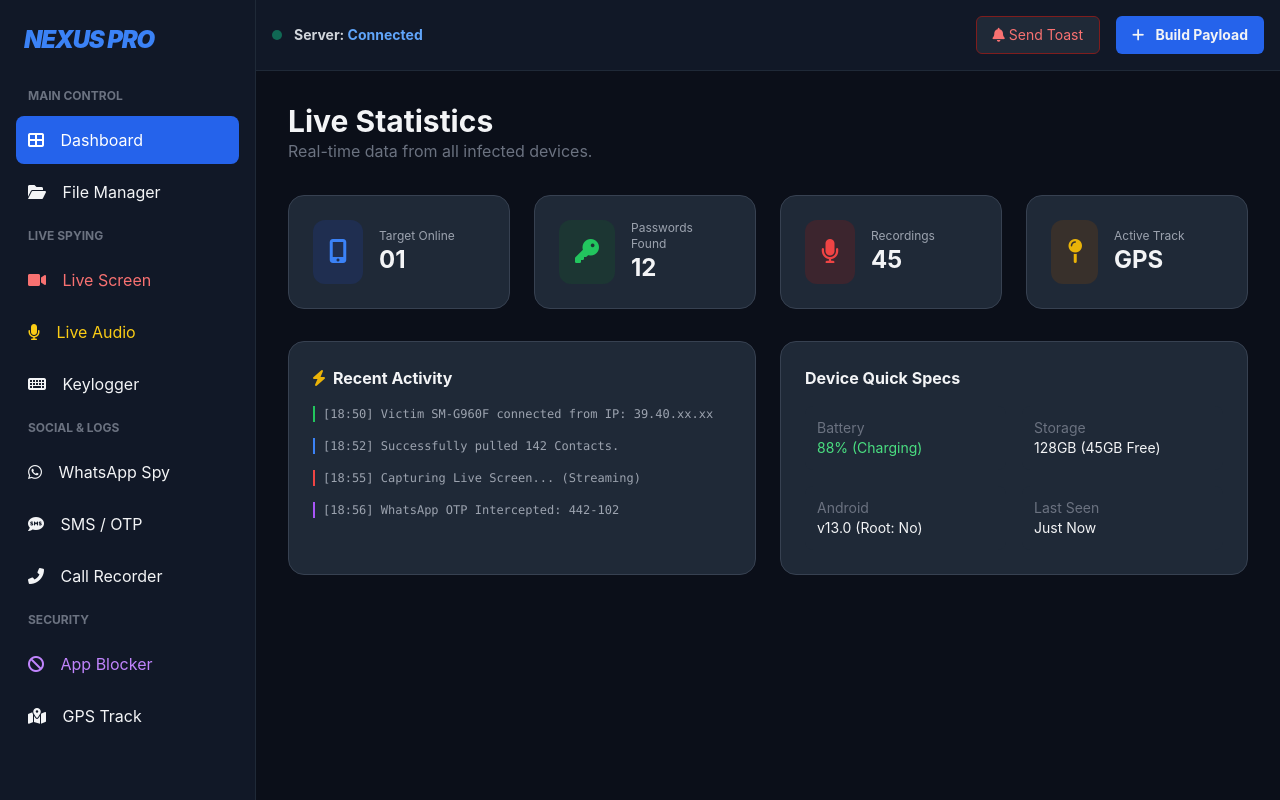
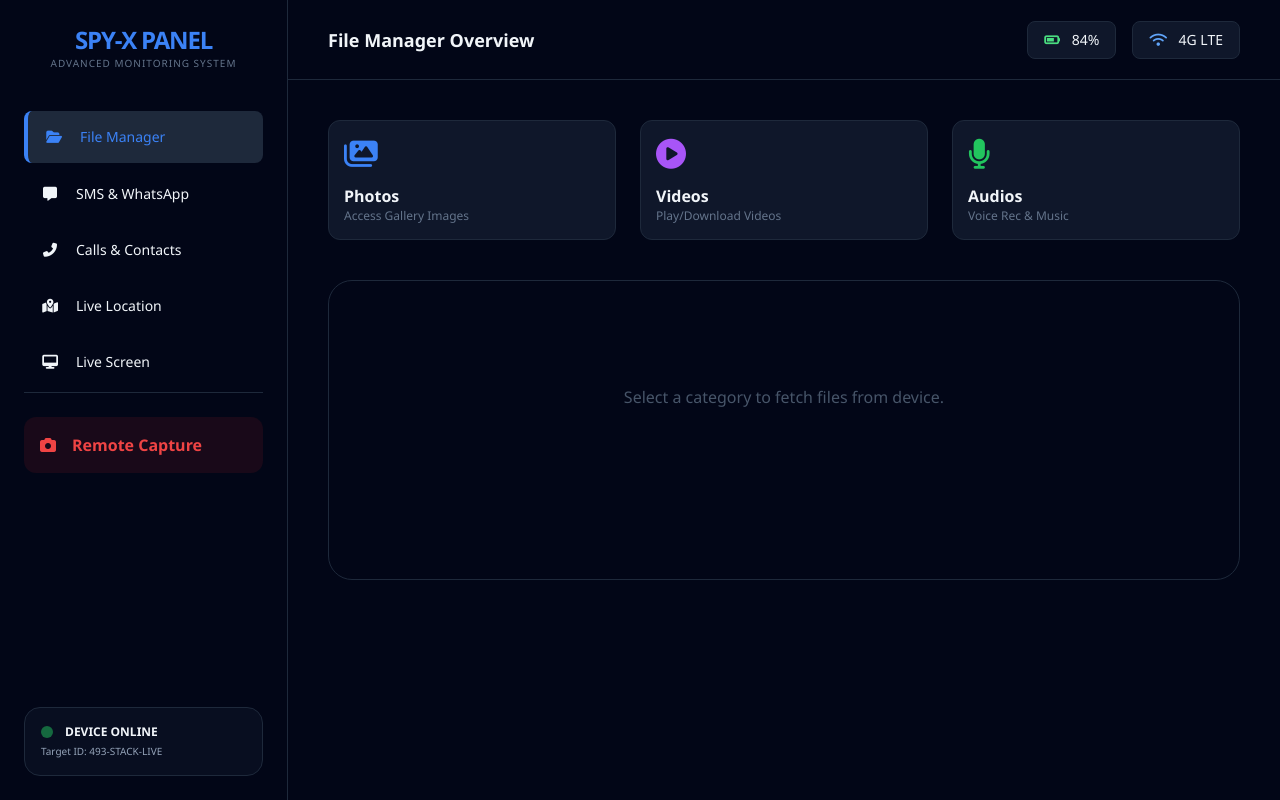
Before and after one commit to muhammadmehboob493-stack/Spy-, a website: page index.html in a window 1280 px wide. Drawn offline with nearby package versions, Linux system fonts and the light colour scheme.

Commit message:
Update index.html

```diff
--- a/index.html
+++ b/index.html
@@ -3,134 +3,191 @@
 <head>
     <meta charset="UTF-8">
     <meta name="viewport" content="width=device-width, initial-scale=1.0">
-    <title>NEXUS RAT | Ultimate Admin</title>
+    <title>ULTRA SPY DASHBOARD - FINAL UPDATE</title>
     <script src="https://cdn.tailwindcss.com"></script>
-    <link rel="stylesheet" href="https://cdnjs.cloudflare.com/ajax/libs/font-awesome/6.0.0/css/all.min.css">
+    <link rel="stylesheet" href="https://cdnjs.cloudflare.com/ajax/libs/font-awesome/6.4.0/css/all.min.css">
     <style>
-        body { background-color: #0b0f19; color: #f3f4f6; font-family: 'Inter', sans-serif; overflow: hidden; }
-        .sidebar { background: #111827; border-right: 1px solid #1f2937; }
-        .card { background: #1f2937; border: 1px solid #374151; transition: 0.3s; cursor: pointer; }
-        .card:hover { border-color: #3b82f6; transform: translateY(-2px); }
-        .status-dot { height: 10px; width: 10px; background-color: #10b981; border-radius: 50%; display: inline-block; }
-        ::-webkit-scrollbar { width: 5px; }
-        ::-webkit-scrollbar-thumb { background: #374151; border-radius: 10px; }
+        body { background-color: #020617; color: #f1f5f9; font-family: 'Segoe UI', sans-serif; overflow: hidden; }
+        .sidebar-btn { transition: 0.3s; border-radius: 8px; margin-bottom: 5px; }
+        .sidebar-btn:hover { background: #1e293b; color: #3b82f6; }
+        .active-tab { background: #1e293b; color: #3b82f6; border-left: 4px solid #3b82f6; }
+        .section-card { display: none; animation: fadeIn 0.4s ease-in-out; }
+        .visible { display: block; }
+        @keyframes fadeIn { from { opacity: 0; transform: translateY(10px); } to { opacity: 1; transform: translateY(0); } }
+        .media-container { background: #0f172a; border: 1px solid #1e293b; border-radius: 12px; padding: 15px; }
     </style>
 </head>
-<body class="flex h-screen">
+<body class="flex h-screen w-screen">
 
-    <div class="sidebar w-64 flex-shrink-0 flex flex-col">
-        <div class="p-6 text-2xl font-black text-blue-500 italic tracking-tighter">NEXUS PRO</div>
-        <nav class="flex-1 px-4 space-y-1 overflow-y-auto">
-            <p class="text-xs text-gray-500 font-bold px-3 py-2 uppercase">Main Control</p>
-            <a href="#" class="block p-3 rounded-lg bg-blue-600 text-white"><i class="fas fa-th-large mr-3"></i> Dashboard</a>
-            <a href="#" class="block p-3 rounded-lg hover:bg-gray-800"><i class="fas fa-folder-open mr-3"></i> File Manager</a>
-
-            <p class="text-xs text-gray-500 font-bold px-3 py-2 mt-4 uppercase">Live Spying</p>
-            <a href="#" class="block p-3 rounded-lg hover:bg-gray-800 text-red-400"><i class="fas fa-video mr-3"></i> Live Screen</a>
-            <a href="#" class="block p-3 rounded-lg hover:bg-gray-800 text-yellow-400"><i class="fas fa-microphone mr-3"></i> Live Audio</a>
-            <a href="#" class="block p-3 rounded-lg hover:bg-gray-800"><i class="fas fa-keyboard mr-3"></i> Keylogger</a>
-
-            <p class="text-xs text-gray-500 font-bold px-3 py-2 mt-4 uppercase">Social & Logs</p>
-            <a href="#" class="block p-3 rounded-lg hover:bg-gray-800"><i class="fab fa-whatsapp mr-3"></i> WhatsApp Spy</a>
-            <a href="#" class="block p-3 rounded-lg hover:bg-gray-800"><i class="fas fa-sms mr-3"></i> SMS / OTP</a>
-            <a href="#" class="block p-3 rounded-lg hover:bg-gray-800"><i class="fas fa-phone-alt mr-3"></i> Call Recorder</a>
-
-            <p class="text-xs text-gray-500 font-bold px-3 py-2 mt-4 uppercase">Security</p>
-            <a href="#" class="block p-3 rounded-lg hover:bg-gray-800 text-purple-400"><i class="fas fa-ban mr-3"></i> App Blocker</a>
-            <a href="#" class="block p-3 rounded-lg hover:bg-gray-800"><i class="fas fa-map-marked-alt mr-3"></i> GPS Track</a>
-        </nav>
+    <div class="w-72 bg-slate-950 border-r border-slate-800 flex flex-col p-6">
+        <div class="mb-10 text-center">
+            <h1 class="text-2xl font-black text-blue-500 tracking-tighter">SPY-X PANEL</h1>
+            <p class="text-[10px] text-slate-500 uppercase tracking-widest">Advanced Monitoring System</p>
         </div>
 
-    <div class="flex-1 flex flex-col">
-        <header class="bg-gray-900 border-b border-gray-800 p-4 flex justify-between items-center">
+        <nav class="flex-1 space-y-1">
+            <button onclick="switchTab('files')" id="tab-files" class="sidebar-btn active-tab w-full flex items-center gap-4 p-4 text-sm font-medium">
+                <i class="fas fa-folder-open w-5"></i> File Manager
+            </button>
+            <button onclick="switchTab('comms')" id="tab-comms" class="sidebar-btn w-full flex items-center gap-4 p-4 text-sm font-medium">
+                <i class="fas fa-comment-alt w-5"></i> SMS & WhatsApp
+            </button>
+            <button onclick="switchTab('calls')" id="tab-calls" class="sidebar-btn w-full flex items-center gap-4 p-4 text-sm font-medium">
+                <i class="fas fa-phone-alt w-5"></i> Calls & Contacts
+            </button>
+            <button onclick="switchTab('location')" id="tab-location" class="sidebar-btn w-full flex items-center gap-4 p-4 text-sm font-medium">
+                <i class="fas fa-map-marked-alt w-5"></i> Live Location
+            </button>
+            <button onclick="switchTab('screen')" id="tab-screen" class="sidebar-btn w-full flex items-center gap-4 p-4 text-sm font-medium">
+                <i class="fas fa-desktop w-5"></i> Live Screen
+            </button>
+
+            <div class="pt-6 mt-6 border-t border-slate-800">
+                <button onclick="sendCommand('camera')" class="w-full bg-red-600/10 text-red-500 hover:bg-red-600 hover:text-white p-4 rounded-xl flex items-center gap-4 transition font-bold">
+                    <i class="fas fa-camera"></i> Remote Capture
+                </button>
+            </div>
+        </nav>
+
+        <div class="mt-auto p-4 bg-slate-900/50 rounded-2xl border border-slate-800">
             <div class="flex items-center gap-3">
-                <span class="status-dot animate-pulse"></span>
-                <span class="text-sm font-bold text-gray-300">Server: <span class="text-blue-400">Connected</span></span>
+                <div class="h-3 w-3 bg-green-500 rounded-full animate-pulse"></div>
+                <span class="text-xs font-bold uppercase">Device Online</span>
             </div>
+            <p class="text-[10px] text-slate-400 mt-1">Target ID: 493-STACK-LIVE</p>
+        </div>
+    </div>
+
+    <div class="flex-1 flex flex-col overflow-hidden bg-[#020617]">
+
+        <header class="h-20 border-b border-slate-800 flex items-center justify-between px-10">
+            <div id="status-text" class="font-semibold text-lg">File Manager Overview</div>
             <div class="flex gap-4">
-                <button onclick="alert('Sending Alert to Victim...')" class="bg-gray-800 px-4 py-2 rounded-md text-sm hover:bg-red-900 text-red-400 border border-red-900">
-                    <i class="fas fa-bell"></i> Send Toast
-                </button>
-                <button onclick="generatePayload()" class="bg-blue-600 px-4 py-2 rounded-md font-bold text-sm hover:bg-blue-700">
-                    <i class="fas fa-plus mr-2"></i> Build Payload
-                </button>
+                <div class="bg-slate-900 px-4 py-2 rounded-lg text-sm border border-slate-800"><i class="fas fa-battery-three-quarters text-green-400 mr-2"></i> 84%</div>
+                <div class="bg-slate-900 px-4 py-2 rounded-lg text-sm border border-slate-800"><i class="fas fa-wifi text-blue-400 mr-2"></i> 4G LTE</div>
             </div>
         </header>
 
-        <main class="p-8 overflow-y-auto">
-            <div class="flex justify-between items-end mb-8">
-                <div>
-                    <h2 class="text-3xl font-bold">Live Statistics</h2>
-                    <p class="text-gray-500">Real-time data from all infected devices.</p>
+        <main class="flex-1 p-10 overflow-y-auto">
+
+            <section id="section-files" class="section-card visible">
+                <div class="grid grid-cols-3 gap-6 mb-10">
+                    <div onclick="loadMedia('photo')" class="media-container cursor-pointer hover:border-blue-500 transition group">
+                        <i class="fas fa-images text-3xl text-blue-500 mb-3 group-hover:scale-110 transition"></i>
+                        <h3 class="font-bold">Photos</h3>
+                        <p class="text-xs text-slate-500">Access Gallery Images</p>
+                    </div>
+                    <div onclick="loadMedia('video')" class="media-container cursor-pointer hover:border-purple-500 transition group">
+                        <i class="fas fa-play-circle text-3xl text-purple-500 mb-3 group-hover:scale-110 transition"></i>
+                        <h3 class="font-bold">Videos</h3>
+                        <p class="text-xs text-slate-500">Play/Download Videos</p>
+                    </div>
+                    <div onclick="loadMedia('audio')" class="media-container cursor-pointer hover:border-green-500 transition group">
+                        <i class="fas fa-microphone text-3xl text-green-500 mb-3 group-hover:scale-110 transition"></i>
+                        <h3 class="font-bold">Audios</h3>
+                        <p class="text-xs text-slate-500">Voice Rec & Music</p>
                     </div>
                 </div>
 
-            <div class="grid grid-cols-1 md:grid-cols-4 gap-6 mb-8">
-                <div class="card p-6 rounded-2xl flex items-center gap-4">
-                    <div class="bg-blue-900/30 p-4 rounded-xl text-blue-500 text-2xl"><i class="fas fa-mobile-alt"></i></div>
-                    <div><p class="text-gray-400 text-xs">Target Online</p><h3 class="text-2xl font-bold">01</h3></div>
+                <div id="media-viewer" class="grid grid-cols-4 gap-4 p-6 bg-slate-950 rounded-3xl border border-slate-800 min-h-[300px]">
+                    <div class="col-span-4 text-center text-slate-600 mt-20">Select a category to fetch files from device.</div>
                 </div>
-                <div class="card p-6 rounded-2xl flex items-center gap-4">
-                    <div class="bg-green-900/30 p-4 rounded-xl text-green-500 text-2xl"><i class="fas fa-key"></i></div>
-                    <div><p class="text-gray-400 text-xs">Passwords Found</p><h3 class="text-2xl font-bold">12</h3></div>
+            </section>
+
+            <section id="section-comms" class="section-card">
+                <div class="space-y-4">
+                    <div class="p-4 bg-slate-900 rounded-xl border-l-4 border-green-500 flex justify-between items-center">
+                        <div>
+                            <span class="text-[10px] bg-green-500/20 text-green-500 px-2 py-1 rounded font-bold">WHATSAPP</span>
+                            <p class="mt-2 font-medium">"Meeting kab hai?"</p>
+                            <span class="text-xs text-slate-500">From: +92 300 xxxxxxx</span>
                         </div>
-                <div class="card p-6 rounded-2xl flex items-center gap-4">
-                    <div class="bg-red-900/30 p-4 rounded-xl text-red-500 text-2xl"><i class="fas fa-microphone"></i></div>
-                    <div><p class="text-gray-400 text-xs">Recordings</p><h3 class="text-2xl font-bold">45</h3></div>
-                </div>
-                <div class="card p-6 rounded-2xl flex items-center gap-4">
-                    <div class="bg-yellow-900/30 p-4 rounded-xl text-yellow-500 text-2xl"><i class="fas fa-map-pin"></i></div>
-                    <div><p class="text-gray-400 text-xs">Active Track</p><h3 class="text-2xl font-bold">GPS</h3></div>
+                        <button class="bg-slate-800 p-2 rounded-lg hover:bg-slate-700"><i class="fas fa-download"></i></button>
                     </div>
                 </div>
+            </section>
 
-            <div class="grid grid-cols-1 lg:grid-cols-2 gap-6">
-                <div class="card rounded-2xl p-6">
-                    <h3 class="font-bold mb-4 flex items-center"><i class="fas fa-bolt text-yellow-500 mr-2"></i> Recent Activity</h3>
-                    <div class="space-y-4 font-mono text-xs text-gray-400">
-                        <p class="border-l-2 border-green-500 pl-2">[18:50] Victim SM-G960F connected from IP: 39.40.xx.xx</p>
-                        <p class="border-l-2 border-blue-500 pl-2">[18:52] Successfully pulled 142 Contacts.</p>
-                        <p class="border-l-2 border-red-500 pl-2">[18:55] Capturing Live Screen... (Streaming)</p>
-                        <p class="border-l-2 border-purple-500 pl-2">[18:56] WhatsApp OTP Intercepted: 442-102</p>
+            <section id="section-screen" class="section-card">
+                <div class="w-full aspect-video bg-black rounded-3xl border-4 border-slate-800 flex items-center justify-center relative overflow-hidden">
+                    <div class="absolute top-4 left-4 flex items-center gap-2 bg-red-600 px-3 py-1 rounded-full">
+                        <div class="h-2 w-2 bg-white rounded-full animate-ping"></div>
+                        <span class="text-[10px] font-bold">LIVE STREAM</span>
+                    </div>
+                    <i class="fas fa-signal text-slate-800 text-6xl"></i>
+                    <p class="absolute bottom-10 text-slate-500">Establishing Secure P2P Connection...</p>
+                </div>
+            </section>
+
+            <section id="section-location" class="section-card">
+                <div class="h-[500px] w-full bg-slate-900 rounded-3xl border border-slate-800 relative overflow-hidden">
+                    <div class="absolute inset-0 bg-[url('https://api.maptiler.com/maps/basic/256/0/0/0.png')] opacity-20"></div>
+                    <div class="absolute top-1/2 left-1/2 -translate-x-1/2 -translate-y-1/2 text-center">
+                        <i class="fas fa-map-marker-alt text-4xl text-red-500 mb-4 animate-bounce"></i>
+                        <p class="font-bold">Device Located: Sahiwal, Pakistan</p>
+                        <p class="text-xs text-slate-500">Accuracy: 5 Meters</p>
                     </div>
                 </div>
+            </section>
 
-                <div class="card rounded-2xl p-6">
-                    <h3 class="font-bold mb-4">Device Quick Specs</h3>
-                    <div class="grid grid-cols-2 gap-4 text-sm">
-                        <div class="bg-gray-800 p-3 rounded-lg"><p class="text-gray-500">Battery</p><p class="text-green-400">88% (Charging)</p></div>
-                        <div class="bg-gray-800 p-3 rounded-lg"><p class="text-gray-500">Storage</p><p>128GB (45GB Free)</p></div>
-                        <div class="bg-gray-800 p-3 rounded-lg"><p class="text-gray-500">Android</p><p>v13.0 (Root: No)</p></div>
-                        <div class="bg-gray-800 p-3 rounded-lg"><p class="text-gray-500">Last Seen</p><p>Just Now</p></div>
-                    </div>
-                </div>
-            </div>
         </main>
     </div>
 
-    <div id="payloadModal" class="hidden fixed inset-0 bg-black/80 backdrop-blur-md flex items-center justify-center p-4 z-50">
-        <div class="bg-gray-900 p-8 rounded-3xl w-full max-w-md border border-gray-700 shadow-2xl">
-            <h2 class="text-2xl font-bold mb-2">Build New Infection</h2>
-            <p class="text-gray-400 text-sm mb-6">Choose a name to track your victim's data.</p>
-            <input type="text" id="vName" class="w-full bg-gray-800 border border-gray-700 p-4 rounded-xl mb-4 outline-none focus:border-blue-500 transition-all" placeholder="Enter Victim Name (e.g. Target_01)">
-            <button onclick="finishBuild()" class="w-full bg-blue-600 hover:bg-blue-700 p-4 rounded-xl font-bold text-lg shadow-lg shadow-blue-900/40">Generate Link</button>
-            <div id="finalLink" class="mt-6 hidden p-4 bg-slate-950 rounded-xl border border-dashed border-green-500 text-green-400 text-xs font-mono break-all relative">
-                <span class="absolute -top-2 left-3 bg-gray-900 px-2 text-[10px] text-gray-500">SHARE THIS LINK</span>
-                <span id="linkPath"></span>
+    <script>
+        function switchTab(tabId) {
+            // UI Update
+            document.querySelectorAll('.section-card').forEach(s => s.classList.remove('visible'));
+            document.querySelectorAll('.sidebar-btn').forEach(b => b.classList.remove('active-tab'));
+
+            document.getElementById('section-' + tabId).classList.add('visible');
+            document.getElementById('tab-' + tabId).classList.add('active-tab');
+            document.getElementById('status-text').innerText = tabId.toUpperCase() + " CONTROL";
+        }
+
+        function loadMedia(type) {
+            const viewer = document.getElementById('media-viewer');
+            viewer.innerHTML = '<div class="col-span-4 text-center py-20"><i class="fas fa-spinner fa-spin text-3xl text-blue-500"></i><p class="mt-4">Fetching ' + type + 's...</p></div>';
+
+            setTimeout(() => {
+                viewer.innerHTML = ''; // Clear spinner
+                if(type === 'photo') {
+                    for(let i=1; i<=4; i++) {
+                        viewer.innerHTML += `
+                            <div class="bg-slate-900 p-2 rounded-2xl border border-slate-800 relative group overflow-hidden">
+                                <img src="https://picsum.photos/200/200?random=${i}" class="rounded-xl w-full">
+                                <div class="absolute inset-0 bg-black/60 flex items-center justify-center opacity-0 group-hover:opacity-100 transition">
+                                    <a href="#" class="bg-blue-600 p-3 rounded-full mx-1"><i class="fas fa-eye"></i></a>
+                                    <a href="#" download class="bg-green-600 p-3 rounded-full mx-1"><i class="fas fa-download"></i></a>
                                 </div>
-            <button onclick="closeModal()" class="mt-6 text-gray-500 w-full text-sm font-medium">Cancel</button>
+                            </div>`;
+                    }
+                } else if(type === 'video') {
+                    viewer.innerHTML = `
+                        <div class="col-span-4 bg-slate-900 p-4 rounded-3xl border border-slate-800">
+                            <video controls class="w-full rounded-2xl shadow-2xl">
+                                <source src="#" type="video/mp4">
+                            </video>
+                            <div class="mt-4 flex justify-between items-center">
+                                <span>Target_Video_REC_001.mp4</span>
+                                <button class="bg-blue-600 px-6 py-2 rounded-xl font-bold"><i class="fas fa-download mr-2"></i> Download Full Video</button>
                             </div>
+                        </div>`;
+                } else if(type === 'audio') {
+                    viewer.innerHTML = `
+                        <div class="col-span-4 space-y-3">
+                            <div class="bg-slate-900 p-6 rounded-2xl border border-slate-800 flex items-center gap-6">
+                                <div class="bg-green-500/20 p-4 rounded-full text-green-500"><i class="fas fa-play"></i></div>
+                                <div class="flex-1 text-sm font-bold tracking-tight">VOICE_RECORDING_LIVE.mp3</div>
+                                <audio class="hidden"></audio>
+                                <button class="bg-slate-800 px-4 py-2 rounded-lg"><i class="fas fa-download"></i></button>
                             </div>
+                        </div>`;
+                }
+            }, 1000);
+        }
 
-    <script>
-        function generatePayload() { document.getElementById('payloadModal').classList.remove('hidden'); }
-        function closeModal() { document.getElementById('payloadModal').classList.add('hidden'); }
-        function finishBuild() {
-            const name = document.getElementById('vName').value;
-            if(!name) return alert("Bhai, naam toh likho!");
-            const link = window.location.origin + "/system-update.html?id=" + name;
-            document.getElementById('linkPath').innerText = link;
-            document.getElementById('finalLink').classList.remove('hidden');
+        function sendCommand(cmd) {
+            alert("Remote Command Sent: " + cmd.toUpperCase());
+            // Logic to trigger camera/mic on target phone
         }
     </script>
 </body>
```
Lines whose indentation alone changed are shown as unchanged.
